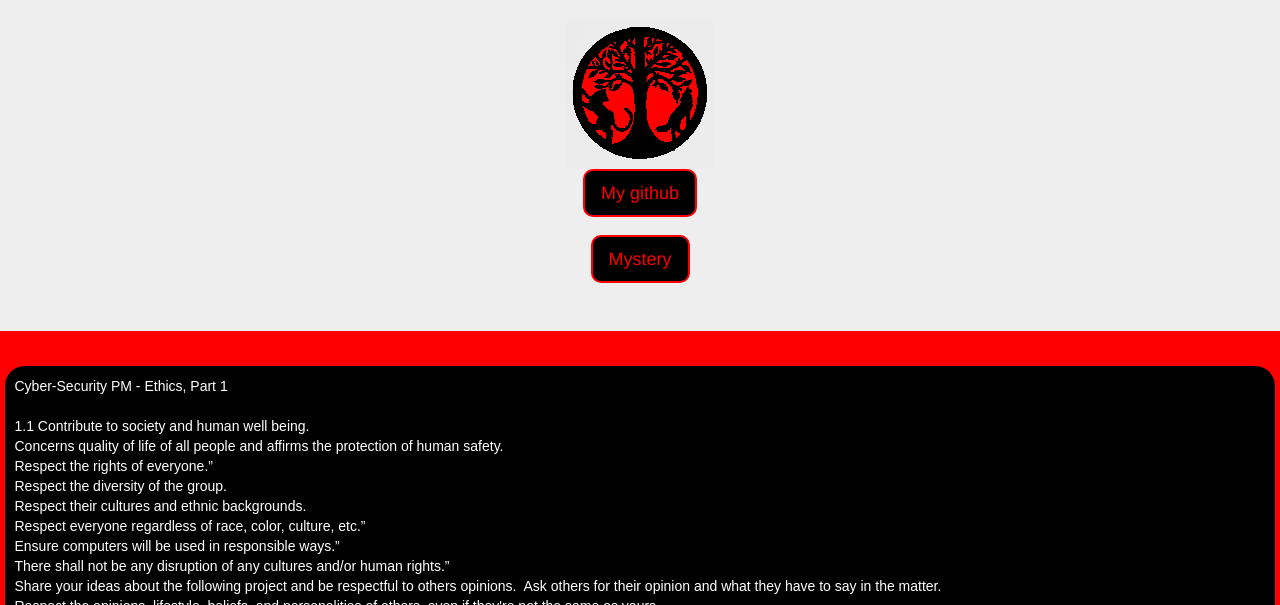
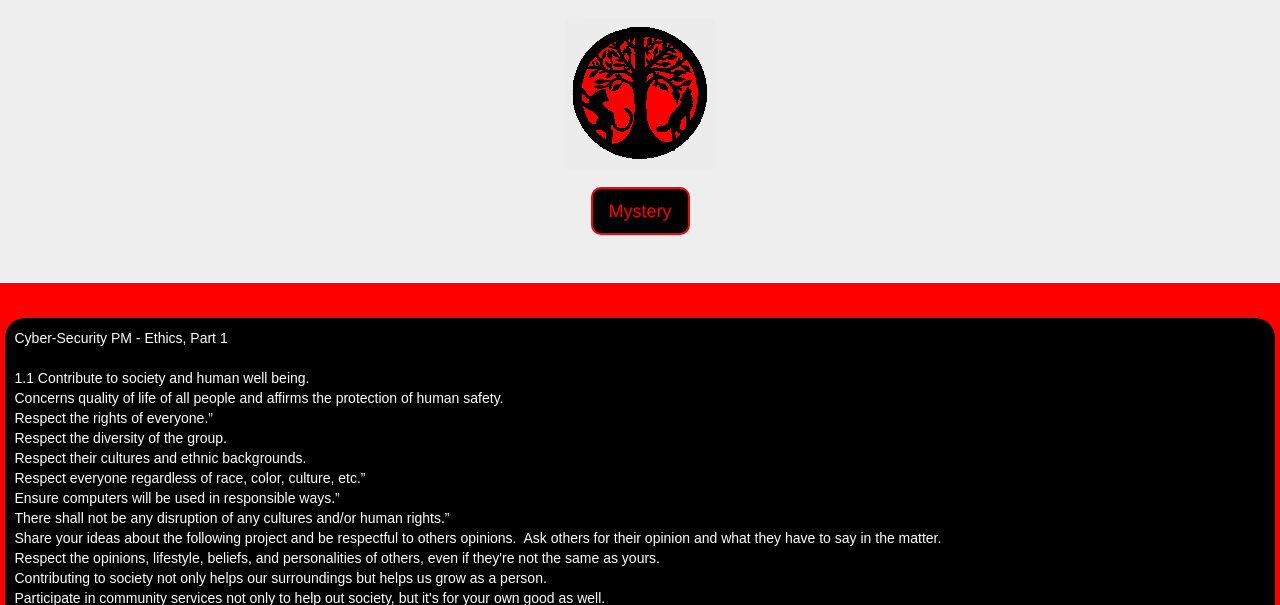
Before and after one commit to justindorrisHH/justindorrisHH.github.io, a plain HTML site: page index.html in a window 1280 px wide. Shown: the part 195-800 px from the top of the page. Drawn offline with nearby package versions, Linux system fonts and the light colour scheme.

Commit message:
Update index.html

```diff
--- a/index.html
+++ b/index.html
@@ -41,9 +41,8 @@
 	  <hr />
 	<a href = "http://10.183.1.19/" target = "_blank"> <img src = "img/againredone.png"></a>
 		<br>
-		<a href = "https://github.com/justindorrisHH" target = "_blank">
-		<button type="button" class="btn btn-default btn-lg">My github</button></a>
-		<br>
+		<!--<a href = "https://github.com/justindorrisHH" target = "_blank">
+		<button type="button" class="btn btn-default btn-lg">My github</button></a>-->
 		<br>
 		<a href = "gitexamples.html" target = "_blank">
 		<button type="button" class="btn btn-default btn-lg">Mystery</button></a>
```
